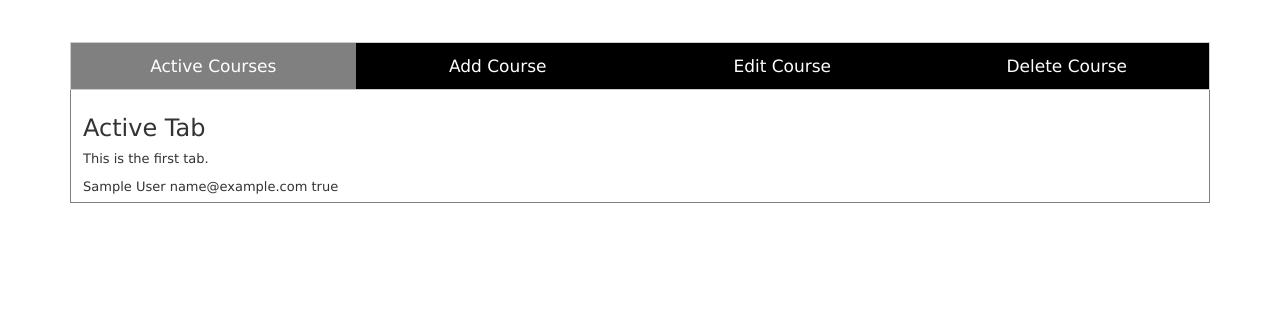
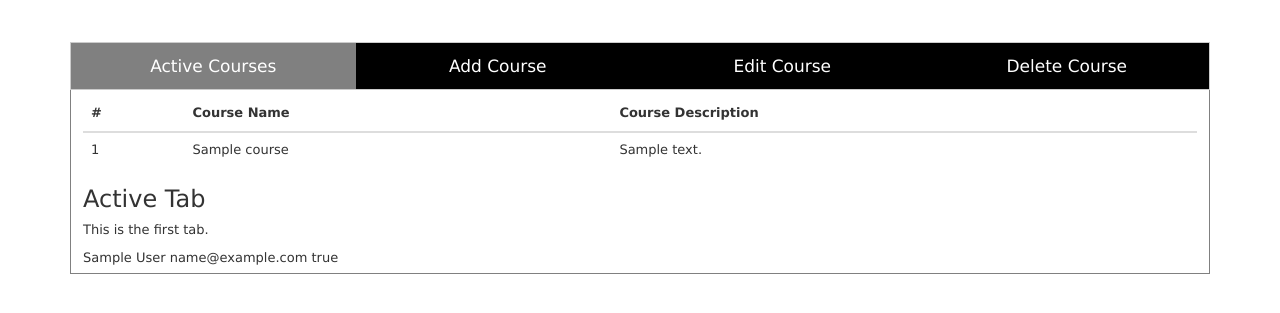
Before and after one commit to JohanaRueda/MassageTherapy, a Rails app: page /admin_active in a window 1280 px wide. Shown: the part 51-364 px from the top of the page. Run offline with Rails 7, Linux system fonts and the light colour scheme; a user stored in the database is signed in; tables that the repository leaves empty hold one stand-in row (values such as "Sample post"); data that the repository does not hold is empty; style sheets or scripts are compiled from the project's sources; some libraries are stand-ins or nearby versions.

Commit message:
Got courses displaying on the admin page

```diff
--- a/app/controllers/admin_pages_controller.rb
+++ b/app/controllers/admin_pages_controller.rb
@@ -4,6 +4,7 @@ class AdminPagesController < ApplicationController
 
   # ROUTING
   def active_courses
+    @courses = Course.all
   end
 
   def add_course
--- a/app/views/admin_pages/active_courses.html.erb
+++ b/app/views/admin_pages/active_courses.html.erb
@@ -11,19 +11,19 @@
 </div>
 
 <div id="Active" class="tabcontent">
-  <table>
-  <!--<thead>
+  <table class="table">
+    <thead>
       <tr>
-      <th>Name</th>
-      <th>Email</th>
-      <th colspan="3"></th>
+        <th>#</th>
+        <th>Course Name</th>
+        <th>Course Description</th>
       </tr>
-  </thead>-->
+    </thead>
     <tbody>
       <% @courses.each do |course| %>
           <tr>
+            <td><%= course.id %></td>
             <td><%= course.courseName %></td>
-        <td><%= course.course_id %></td>
             <td><%= course.courseDesc %></td>
           </tr>
       <% end %>
```
Lines whose indentation alone changed are shown as unchanged.
